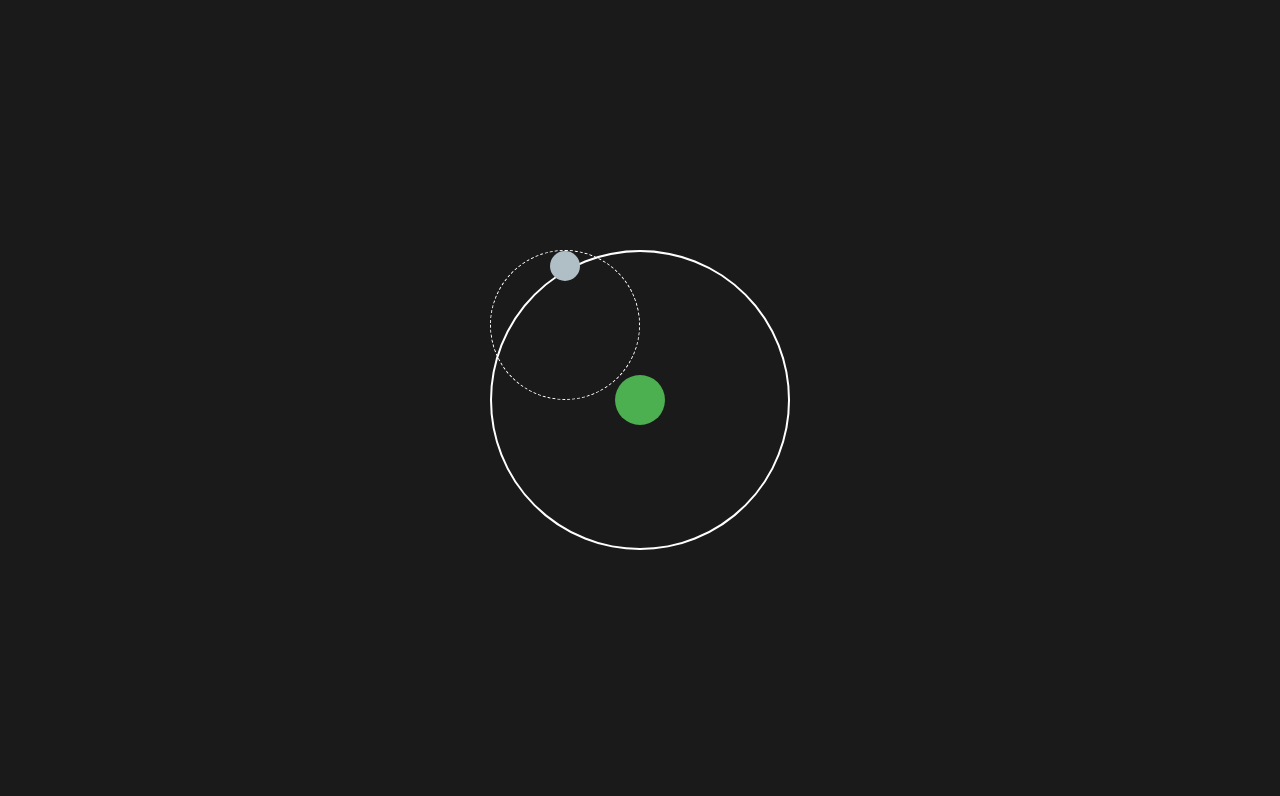
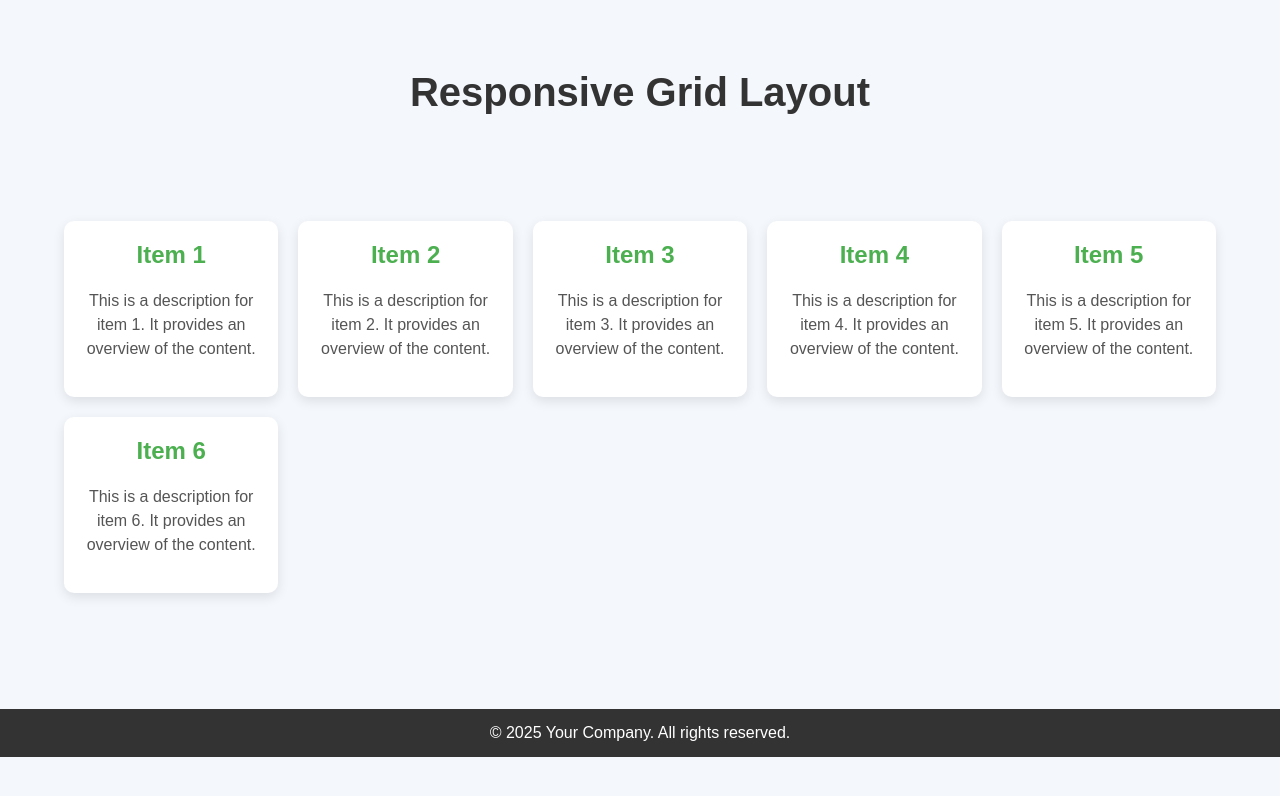
Before and after one commit to jay-0804/Web-Dev, a plain HTML site: page index.html in a window 1280 px wide. Drawn offline with Linux system fonts and the light colour scheme.

Commit message:
Initial Commit

```diff
--- a/index.html
+++ b/index.html
@@ -3,91 +3,108 @@
 <head>
     <meta charset="UTF-8">
     <meta name="viewport" content="width=device-width, initial-scale=1.0">
-    <title>Moon Orbit Animation</title>
+    <title>Responsive Grid Layout</title>
     <style>
-        * {
+        /* Global Styles */
+        body {
+            font-family: 'Arial', sans-serif;
             margin: 0;
             padding: 0;
-            box-sizing: border-box;
+            background-color: #f4f7fc;
+            color: #333;
+            display: grid;
+            place-items: center;
+            height: 100vh;
+            text-align: center;
         }
 
-        body {
-            background-color: #1a1a1a;
-            display: flex;
-            justify-content: center;
-            align-items: center;
-            height: 100vh;
-            overflow: hidden;
+        h1 {
+            font-size: 2.5rem;
+            margin-bottom: 20px;
         }
 
-        .orbit-container {
-            position: relative;
-            width: 300px;
-            height: 300px;
-            border: 2px solid #fff;
-            border-radius: 50%;
-            animation: rotateOrbit 10s linear infinite;
+        .grid-container {
+            display: grid;
+            grid-template-columns: repeat(auto-fill, minmax(200px, 1fr));
+            gap: 20px;
+            width: 90%;
+            max-width: 1200px;
         }
 
-        .earth {
-            position: absolute;
-            top: 50%;
-            left: 50%;
-            width: 50px;
-            height: 50px;
-            background-color: #4caf50;
-            border-radius: 50%;
-            transform: translate(-50%, -50%);
+        .grid-item {
+            background-color: #fff;
+            padding: 20px;
+            border-radius: 10px;
+            box-shadow: 0 4px 12px rgba(0, 0, 0, 0.1);
+            transition: transform 0.3s ease, box-shadow 0.3s ease;
         }
 
-        .moon-orbit {
-            position: absolute;
-            top: 50%;
-            left: 50%;
-            width: 150px;
-            height: 150px;
-            border: 1px dashed #fff;
-            border-radius: 50%;
-            transform: translate(-50%, -50%);
-            animation: rotateMoon 10s linear infinite;
+        .grid-item:hover {
+            transform: translateY(-5px);
+            box-shadow: 0 10px 20px rgba(0, 0, 0, 0.15);
         }
 
-        .moon {
-            position: absolute;
-            top: 0;
-            left: 50%;
-            width: 30px;
-            height: 30px;
-            background-color: #b0bec5;
-            border-radius: 50%;
-            transform: translateX(-50%);
+        .grid-item h2 {
+            margin-top: 0;
+            color: #4CAF50;
         }
 
-        @keyframes rotateOrbit {
-            0% {
-                transform: rotate(0deg);
-            }
-            100% {
-                transform: rotate(360deg);
-            }
+        .grid-item p {
+            font-size: 1rem;
+            line-height: 1.5;
+            color: #555;
         }
 
-        @keyframes rotateMoon {
-            0% {
-                transform: rotate(0deg);
-            }
-            100% {
-                transform: rotate(360deg);
+        footer {
+            text-align: center;
+            background-color: #333;
+            color: white;
+            padding: 15px;
+            margin-top: 30px;
+            width: 100%;
+        }
+
+        @media (max-width: 768px) {
+            .grid-container {
+                grid-template-columns: repeat(auto-fill, minmax(150px, 1fr));
             }
         }
     </style>
 </head>
 <body>
-    <div class="orbit-container">
-        <div class="earth"></div>
-        <div class="moon-orbit">
-            <div class="moon"></div>
+
+    <h1>Responsive Grid Layout</h1>
+
+    <div class="grid-container">
+        <div class="grid-item">
+            <h2>Item 1</h2>
+            <p>This is a description for item 1. It provides an overview of the content.</p>
+        </div>
+        <div class="grid-item">
+            <h2>Item 2</h2>
+            <p>This is a description for item 2. It provides an overview of the content.</p>
+        </div>
+        <div class="grid-item">
+            <h2>Item 3</h2>
+            <p>This is a description for item 3. It provides an overview of the content.</p>
+        </div>
+        <div class="grid-item">
+            <h2>Item 4</h2>
+            <p>This is a description for item 4. It provides an overview of the content.</p>
+        </div>
+        <div class="grid-item">
+            <h2>Item 5</h2>
+            <p>This is a description for item 5. It provides an overview of the content.</p>
+        </div>
+        <div class="grid-item">
+            <h2>Item 6</h2>
+            <p>This is a description for item 6. It provides an overview of the content.</p>
         </div>
     </div>
+
+    <footer>
+        &copy; 2025 Your Company. All rights reserved.
+    </footer>
+
 </body>
 </html>
```
